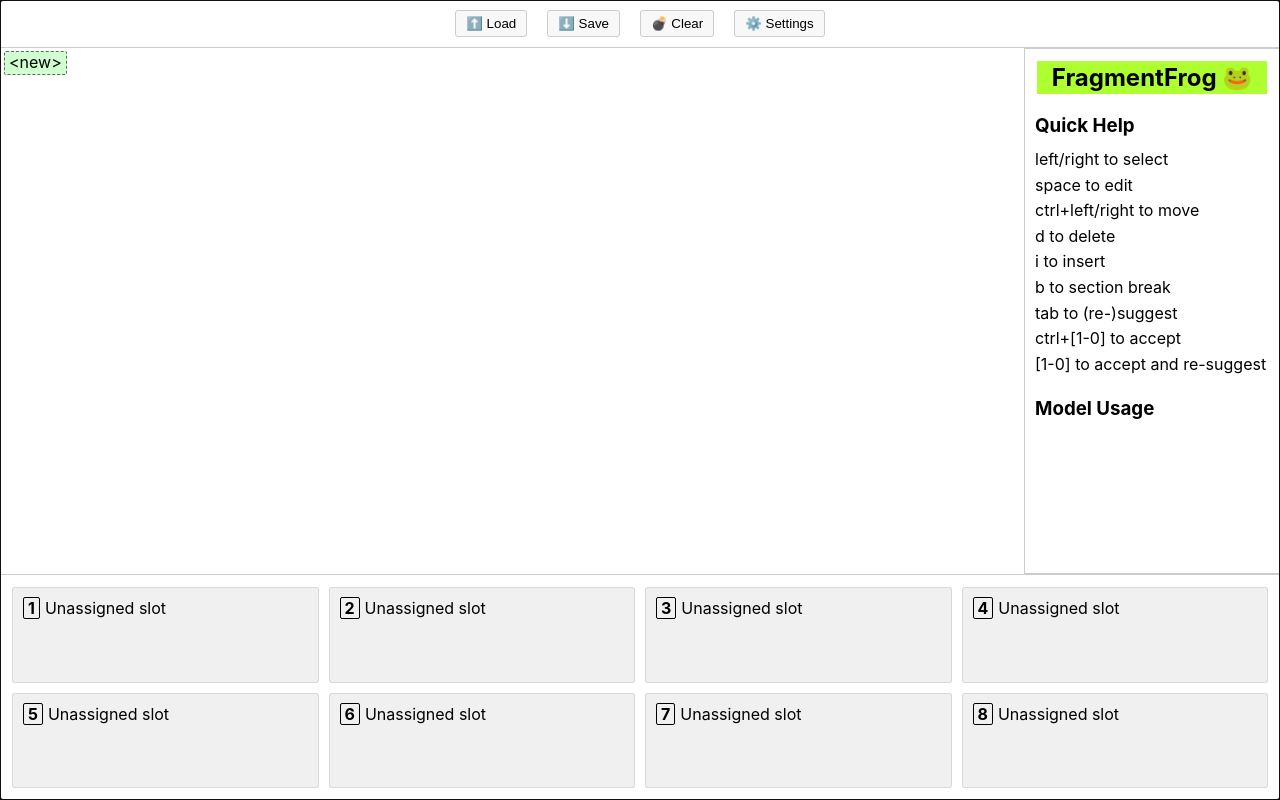
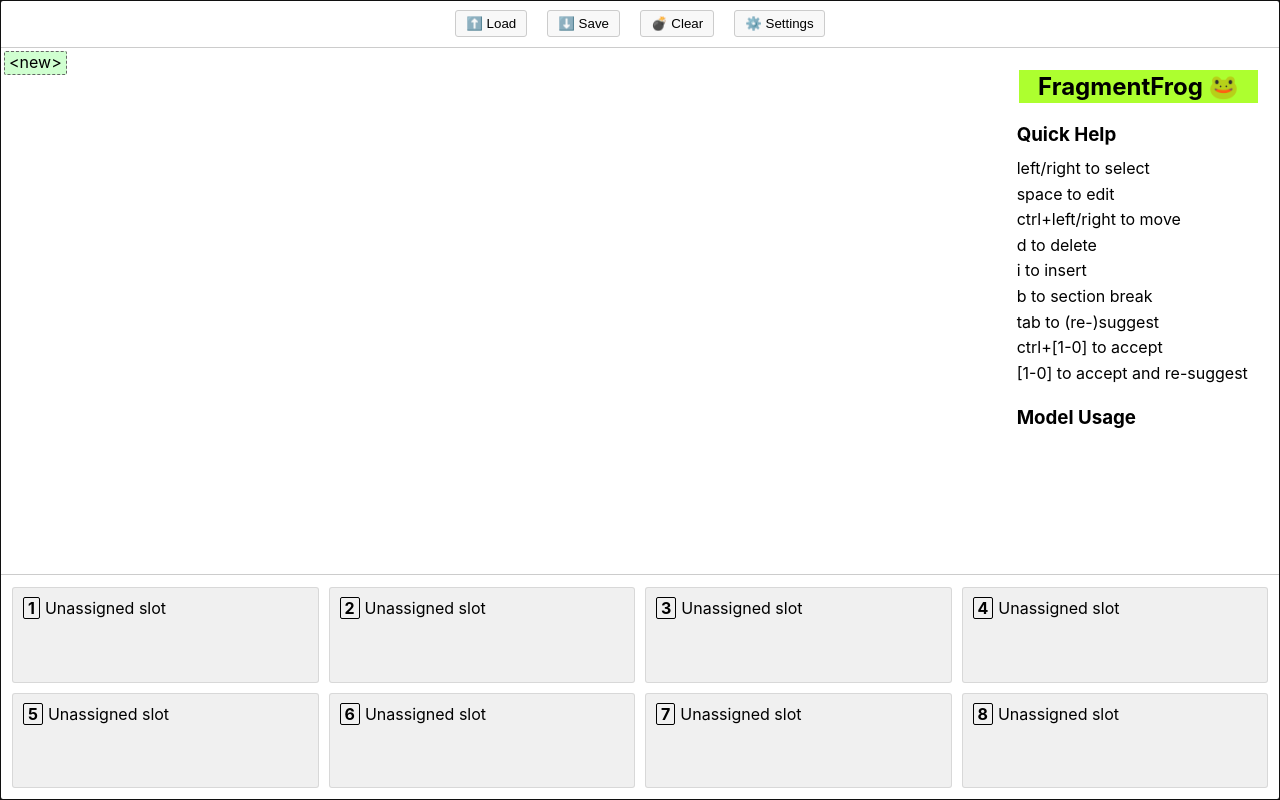
Before and after one commit to the-crypt-keeper/fragment-frog, a React (Create React App) app: page / in a window 1280 px wide. Built offline with nearby package versions, Linux system fonts and the light colour scheme.

Commit message:
style: Improve histogram bar styling with theme variables and layout

```diff
--- a/src/components/SidePanel.css
+++ b/src/components/SidePanel.css
@@ -1,11 +1,11 @@
 
 .clipstack-panel {
-    width: 20%;
-    height: 100%;
-    border: 1px solid #ccc;
-    box-sizing: border-box;
-    padding: 10px;
-  }
+  width: 250px;
+  height: 100%;
+  padding: 20px;
+  background: var(--surface-2);
+  border-left: 1px solid var(--border);
+}
 
 .clipstack-panel .title {
   font-size: 1.5em;
@@ -42,12 +42,14 @@
   border-radius: 3px;
   position: relative;
   transition: width 0.3s ease;
+  background-color: var(--accent);
+  display: flex;
+  align-items: center;
+  justify-content: flex-end;
+  padding-right: 8px;
 }
 
 .histogram-bar .bar-value {
-  position: absolute;
-  right: 4px;
-  color: white;
+  color: var(--text-on-accent);
   font-size: 0.8em;
-  line-height: 20px;
 }
```
